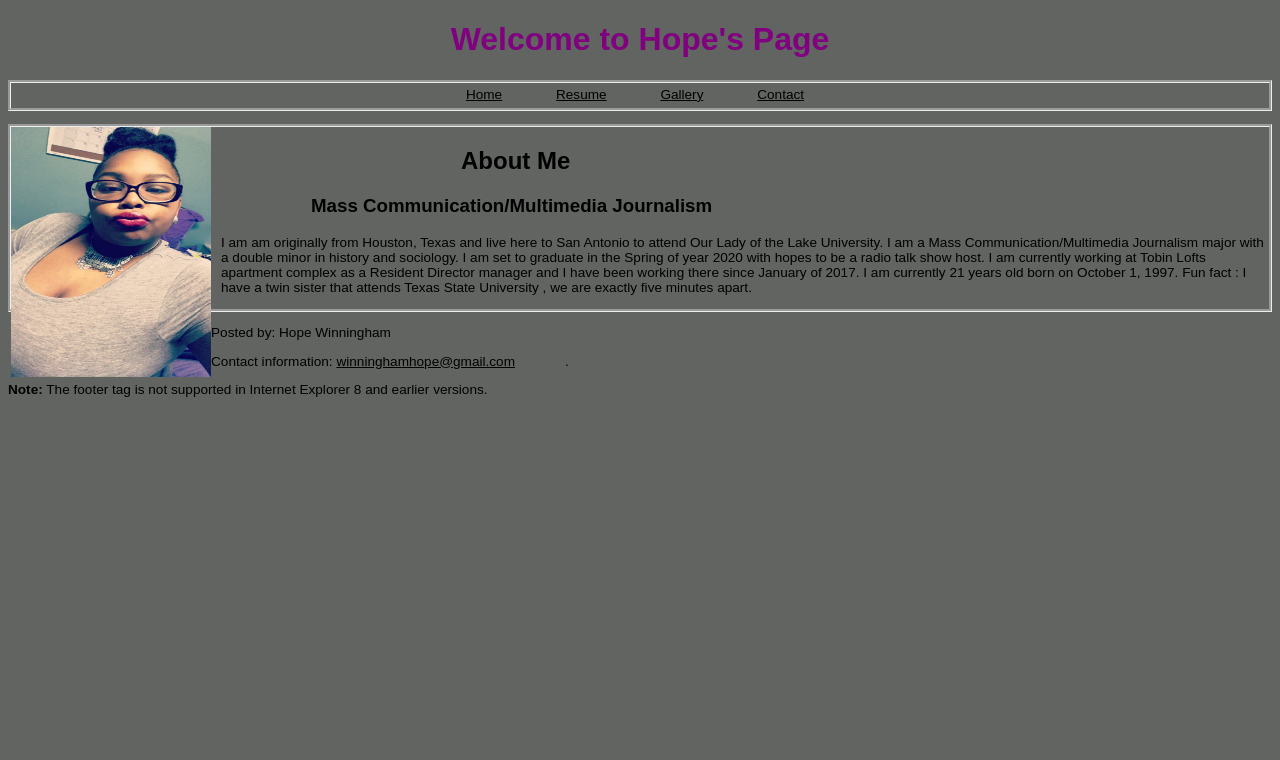
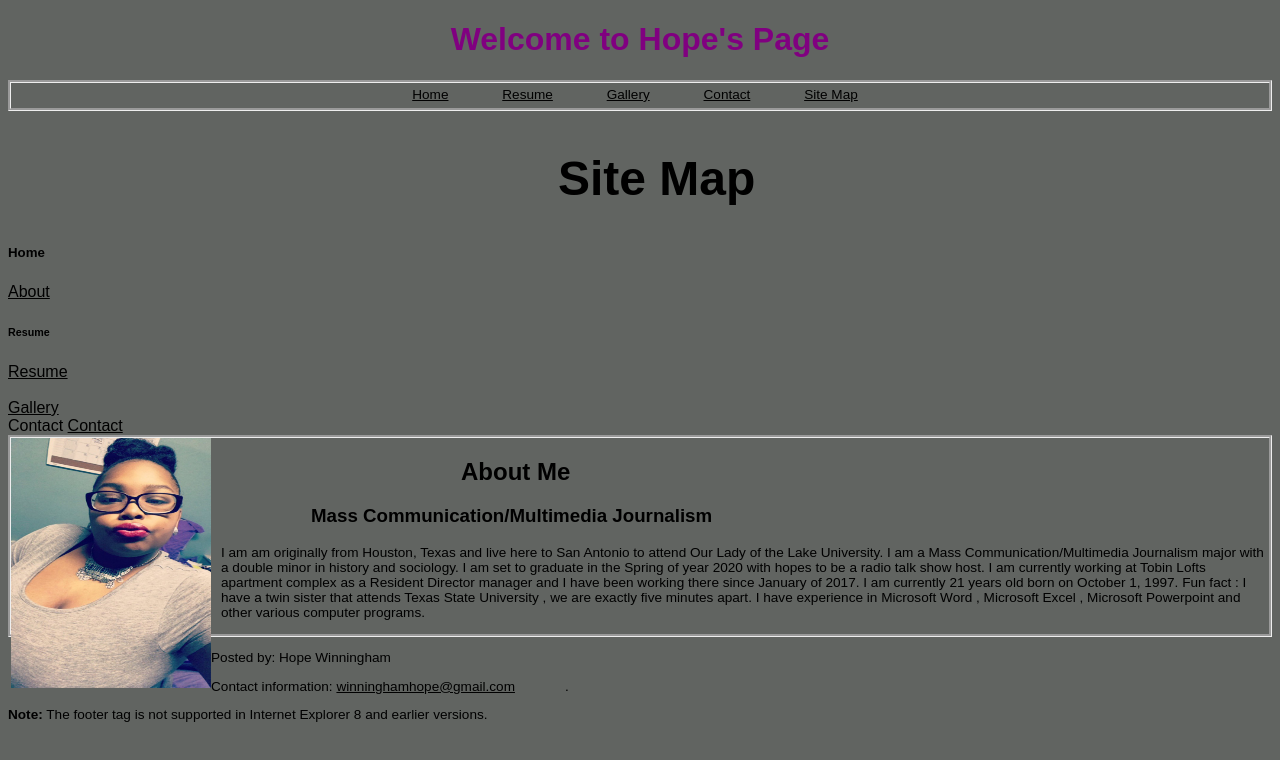
Before and after one commit to HopeWinningham/HopeWinningham1.github.io, a plain HTML site: page index.html in a window 1280 px wide. Drawn offline with Linux system fonts and the light colour scheme.

Commit message:
Update index.html

```diff
--- a/index.html
+++ b/index.html
@@ -85,17 +85,32 @@
 	<div class="main">
 		<h1 id = "Title">Welcome to Hope's Page</h1>
 		<ul id = "navBar">
-			<a href="index.html">Home</a>
+			<a href="home.html">Home</a>
 			<a href="resume.html">Resume</a>
 			<a href="gallery.html">Gallery</a>
 			<a href="contact.html">Contact</a>
+			<a class="active" href="#sitemap">Site Map</a>
 		</ul>
+		<h2 style="padding-left: 550px; font-size: 3em;">Site Map</h2>
+		<div id="sitemapleft">
+			<h5>Home</h5>
+			<a class="sitemaplink" href="Home.html">About</a>
+			<h6>Resume</h6>
+			<a class="sitemaplink" href="Resume.html">Resume</a><br><br>
+			<a class="sitemaplink" href="Gallery.html">Gallery</a>
+		</div>
+		<div id="sitemapright">
+		<h7>Contact</h7>
+		<a class="sitemaplink" href="Contact.html">Contact</a>
+		</div>
 	</div>
 	<div id="center">
 		<img src="../Hope Winningham.jpg" width="200" height="250" align="left" alt=""/>
 		<h2 id = "sectionTitle">About Me</h2>
 		<h3 id = "subSectionTitle">Mass Communication/Multimedia Journalism</h3>
-		<p id = "bodyInfo"> I am am originally from Houston, Texas and live here to San Antonio to attend Our Lady of the Lake University. I am a Mass Communication/Multimedia Journalism major with a double minor in history and sociology. I am set to graduate in the Spring of year 2020 with hopes to be a radio talk show host. I am currently working at Tobin Lofts apartment complex as a Resident Director manager and I have been working there since January of 2017. I am currently 21 years old born on October 1, 1997. Fun fact : I have a twin sister that attends Texas State University , we are exactly five minutes apart.</p>
+		<p id = "bodyInfo"> I am am originally from Houston, Texas and live here to San Antonio to attend Our Lady of the Lake University. I am a Mass Communication/Multimedia Journalism major with a double minor in history and sociology. I am set to graduate in the Spring of year 2020 with hopes to be a radio talk show host. I am currently working at Tobin Lofts apartment complex as a Resident Director manager and I have been working there since January of 2017. I am currently 21 years old born on October 1, 1997. Fun fact : I have a twin sister that attends Texas State University , we are exactly five minutes apart.
+
+		I have experience in Microsoft Word , Microsoft Excel , Microsoft Powerpoint and other various computer programs.</p>
 
 	</div>
 
```
